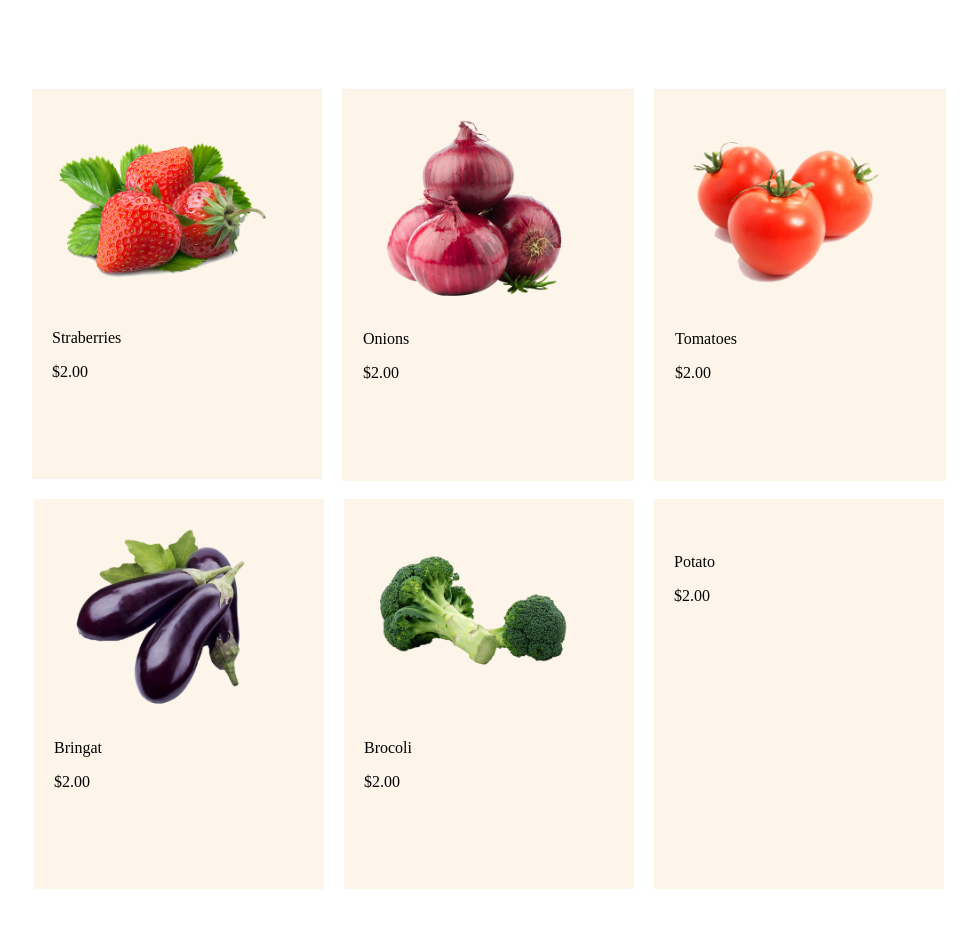
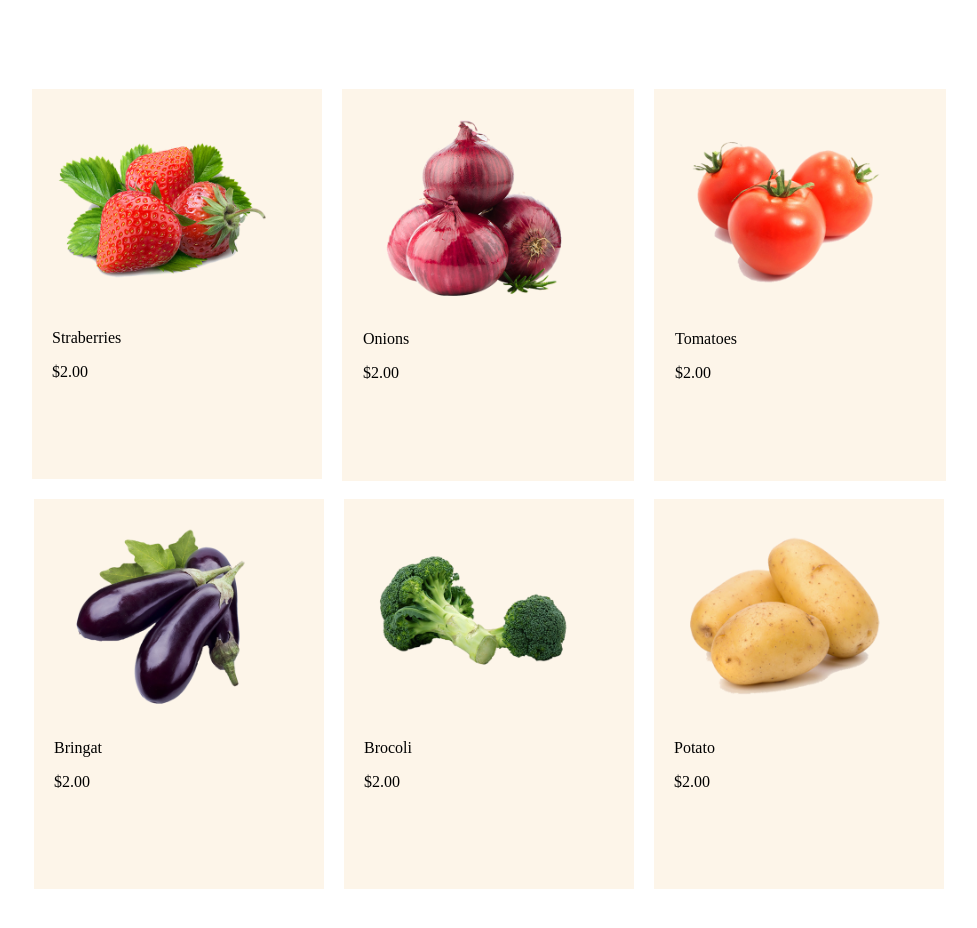
Before and after one commit to Huwaida1990/ORGANIC-PRODUCTS, a plain HTML site: page index.html in a window 1280 px wide. Shown: the part 148-1076 px from the top of the page, without its empty margins (151-1128 px from the left). Drawn offline with Linux system fonts and the light colour scheme.

Commit message:
fixing html page

```diff
--- a/index.html
+++ b/index.html
@@ -52,7 +52,7 @@
     </div>
 
     <div class="Potato">
-      <img src="./6.pngs" alt="">
+      <img src="./6.png" alt="">
       <p>Potato</p>
       <p>$2.00</p>
 
```
